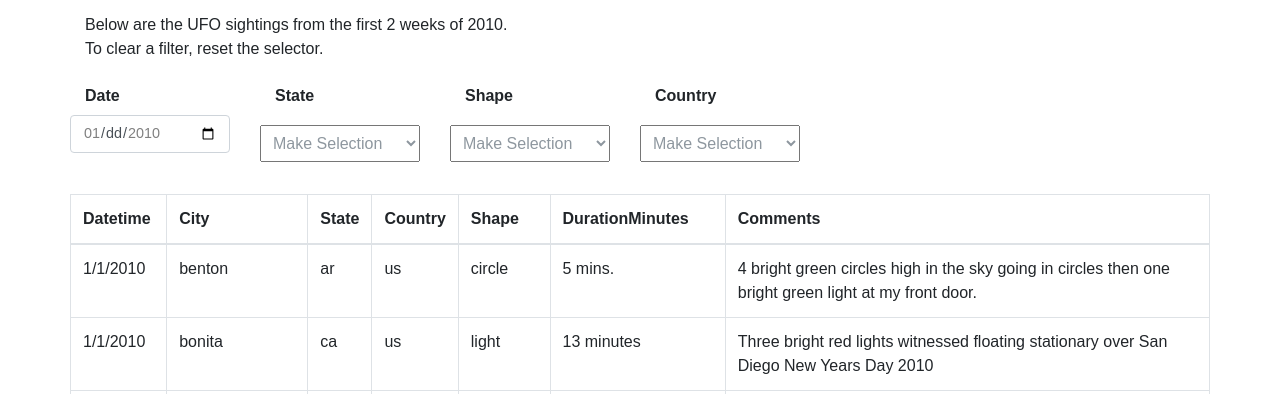
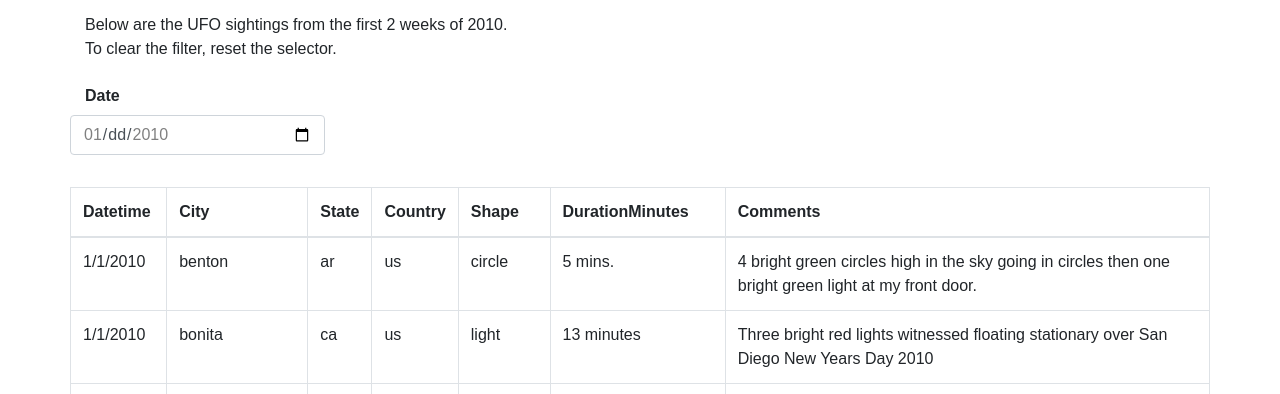
Before and after one commit to sqweets/Wk14Homework, a plain HTML site: page index.html in a window 1280 px wide. Shown: the part 858-1252 px from the top of the page. Drawn offline with nearby package versions, Linux system fonts and the light colour scheme.

Commit message:
Date filter working

```diff
--- a/index.html
+++ b/index.html
@@ -21,11 +21,11 @@
       <div class="row">
         <div class="col-md-12">
           <P class="header">ALIENS-R-REAL</P>
-          <p>Below are the UFO sightings from the first 2 weeks of 2010.<br>To clear a filter, reset the selector.</p>
+          <p>Below are the UFO sightings from the first 2 weeks of 2010.<br>To clear the filter, reset the selector.</p>
         </div>
       </div>
       <div class="row">
-        <div class="col-lg-2">
+        <div class="col-lg-3">
           <div class="form-group row">
             <label for="date-input" class="col-12 col-form-label">Date</label>
           <div class="form-group row col-12">
@@ -33,6 +33,25 @@
             </div>
           </div>
         </div>
+
+<!--       <div class="col-lg-2">
+          <div class="form-group row">
+            <label for="date-input" class="col-12 col-form-label">Shape</label>
+          <div class="form-group row col-12">
+            <select class="shape" id="state-input" onChange="onShapeChange(event)" style="margin-top: 10px;">
+              <option value="">Make Selection</option>
+              <option value="fireball">Fireball</option>
+              <option value="formation">Formation</option>
+              <option value="light">Light</option>
+              <option value="other">Other</option>
+              <option value="oval">Oval</option>
+              <option value="sphere">Sphere</option>
+              <option value="teardrop">Teardrop</option>
+              <option value="triangle">Triangle</option>
+            </select>
+          </div>
+        </div>
+      </div>
 
        <div class="col-lg-2">
           <div class="form-group row">
@@ -98,25 +117,6 @@
 
        <div class="col-lg-2">
           <div class="form-group row">
-            <label for="date-input" class="col-12 col-form-label">Shape</label>
-          <div class="form-group row col-12">
-            <select class="shape" id="state-input" onChange="onShapeChange(event)" style="margin-top: 10px;">
-              <option value="">Make Selection</option>
-              <option value="fireball">Fireball</option>
-              <option value="formation">Formation</option>
-              <option value="light">Light</option>
-              <option value="other">Other</option>
-              <option value="oval">Oval</option>
-              <option value="sphere">Sphere</option>
-              <option value="teardrop">Teardrop</option>
-              <option value="triangle">Triangle</option>
-            </select>
-          </div>
-        </div>
-      </div>
-
-       <div class="col-lg-2">
-          <div class="form-group row">
             <label for="date-input" class="col-12 col-form-label">Country</label>
           <div class="form-group row col-12">
             <select class="shape" id="state-input" onChange="onCountryChange(event)" style="margin-top: 10px;">
@@ -126,7 +126,7 @@
             </select>
           </div>
         </div>
-      </div>
+      </div> -->
 
       <div class="row">
         <div class="col-xl-12" id="table-append">
--- a/static/css/style.css
+++ b/static/css/style.css
@@ -113,10 +113,6 @@ select.shape {
 
 label {
   font-weight: bold;
-}
-
-#date-input {
-  font-size: 0.9rem;
 }
 
 #table-area th {
--- a/static/js/app.js
+++ b/static/js/app.js
@@ -2,6 +2,8 @@
 
 var ufoColumns = ["datetime", "city", "state", "country", "shape", "durationMinutes" ,"comments"];
 
+//**************************************
+//**************************************
 function create_table(data, columns) {
     var table = d3.select('#table-append').append('table').attr("class", "table table-bordered table-hover");
     var thead = table.append('thead');
@@ -38,6 +40,10 @@ function create_table(data, columns) {
 // render the table
 create_table(data, ufoColumns);
 
+
+
+//**************************************
+//**************************************
 function onDateChange(event) {
   var dateVar = event.target.value;
   var filterDateFormatted = "";
@@ -86,50 +92,83 @@ function onDateChange(event) {
   }
 };
 
-function onStateChange(event) {
-  var selection = event.target.value;
 
-  // Remove rows that don't match the date value
-  var rows = document.getElementsByClassName("table")[0].tBodies[0].rows;
+// //**************************************
+// //**************************************
+// function onStateChange(event) {
+//   var selection = event.target.value;
 
-  if (selection !== "") {
-    for (var i = 0; i < rows.length; i++) {
-      if (rows[i].cells[2].innerText.toUpperCase() != selection) {
-        // Set display to none
-        rows[i].style.display = "none";
-      } else {
-        // Display again
-        rows[i].removeAttribute("style");
-      }
-    }
-  } else {
-    for (var i = 0; i < rows.length; i++) {
-      // Display all again
-      rows[i].removeAttribute("style");
-    }
-  }
-};
+//   // Remove rows that don't match the date value
+//   var rows = document.getElementsByClassName("table")[0].tBodies[0].rows;
 
-function onShapeChange(event) {
-  var selection = event.target.value;
+//   if (selection !== "") {
+//     for (var i = 0; i < rows.length; i++) {
+//       if (rows[i].cells[2].innerText.toUpperCase() != selection) {
+//         // Set display to none
+//         rows[i].style.display = "none";
+//       } else {
+//         // Display again
+//         rows[i].removeAttribute("style");
+//       }
+//     }
+//   } else {
+//     for (var i = 0; i < rows.length; i++) {
+//       // Display all again
+//       rows[i].removeAttribute("style");
+//     }
+//   }
+// };
 
-  // Remove rows that don't match the date value
-  var rows = document.getElementsByClassName("table")[0].tBodies[0].rows;
 
-  if (selection !== "") {
-    for (var i = 0; i < rows.length; i++) {
-      if (rows[i].cells[4].innerText != selection) {
-        // Set display to none
-        rows[i].style.display = "none";
-      } else {
-        // Display again
-        rows[i].removeAttribute("style");
-      }
-    }
-  } else {
-    for (var i = 0; i < rows.length; i++) {
-      // Display all again
-      rows[i].removeAttribute("style");
-    }
-  }
-};
+// //**************************************
+// //**************************************
+// function onShapeChange(event) {
+//   var selection = event.target.value;
+
+//   // Remove rows that don't match the date value
+//   var rows = document.getElementsByClassName("table")[0].tBodies[0].rows;
+
+//   if (selection !== "") {
+//     for (var i = 0; i < rows.length; i++) {
+//       if (rows[i].cells[4].innerText != selection) {
+//         // Set display to none
+//         rows[i].style.display = "none";
+//       } else {
+//         // Display again
+//         rows[i].removeAttribute("style");
+//       }
+//     }
+//   } else {
+//     for (var i = 0; i < rows.length; i++) {
+//       // Display all again
+//       rows[i].removeAttribute("style");
+//     }
+//   }
+// };
+
+
+// //**************************************
+// //**************************************
+// function onCountryChange(event) {
+//   var selection = event.target.value;
+
+//   // Remove rows that don't match the date value
+//   var rows = document.getElementsByClassName("table")[0].tBodies[0].rows;
+
+//   if (selection !== "") {
+//     for (var i = 0; i < rows.length; i++) {
+//       if (rows[i].cells[3].innerText.toUpperCase() != selection) {
+//         // Set display to none
+//         rows[i].style.display = "none";
+//       } else {
+//         // Display again
+//         rows[i].removeAttribute("style");
+//       }
+//     }
+//   } else {
+//     for (var i = 0; i < rows.length; i++) {
+//       // Display all again
+//       rows[i].removeAttribute("style");
+//     }
+//   }
+// };
```
